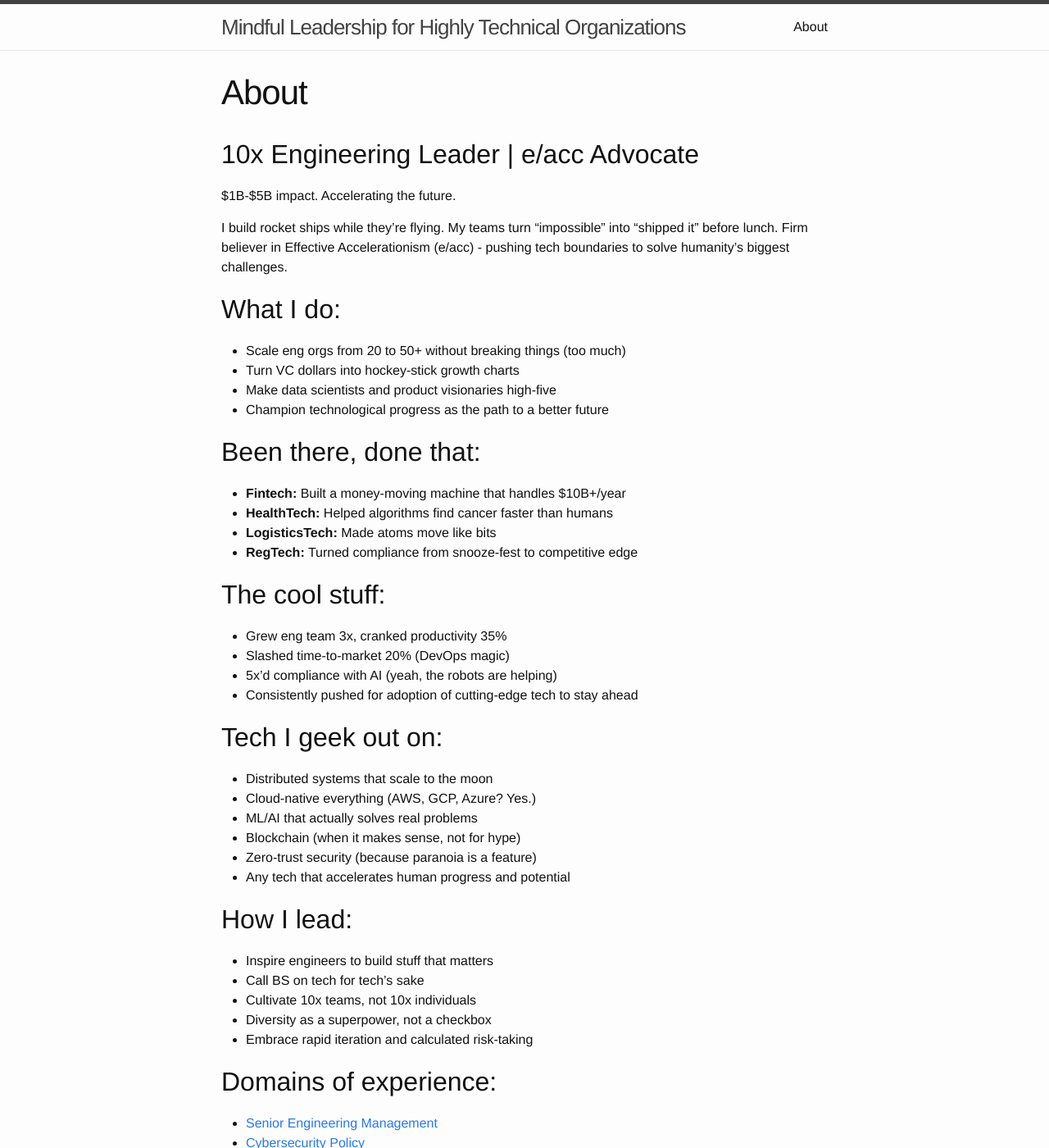
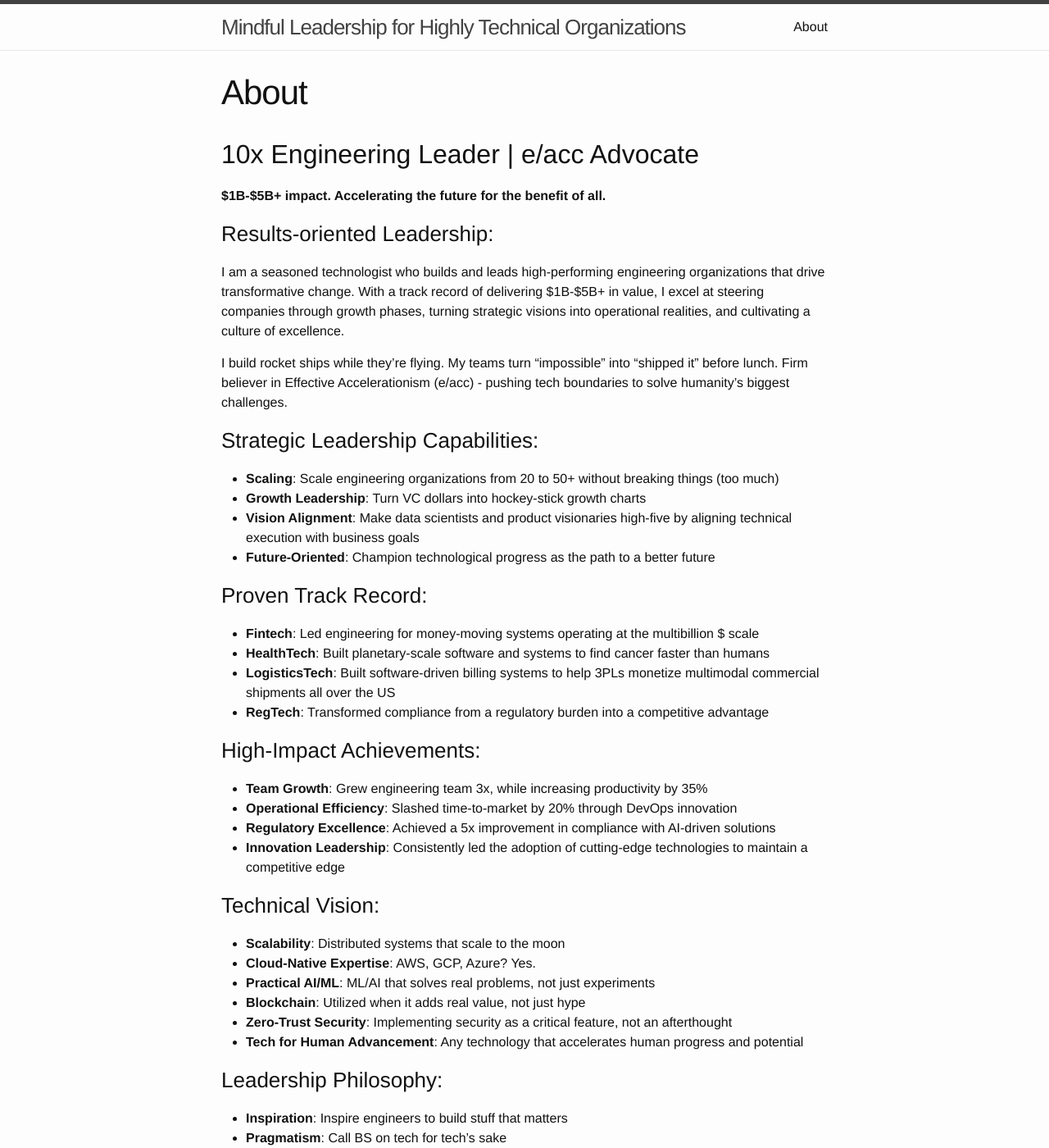
Before and after one commit to wyld3rbit/wyld3rbit.github.io, a Jekyll site: the page built from about.md, in a window 1280 px wide and 1400 px high. Shown: the whole window at 82% size. Built offline with Jekyll 4.4.1, drawn with Linux system fonts in a browser that asks for light colours; some of the changed text lies outside the part shown.

Commit message:
Update about.md

```diff
--- a/about.md
+++ b/about.md
@@ -7,49 +7,65 @@ permalink: /about/
 
 ## 10x Engineering Leader | e/acc Advocate
 
-$1B-$5B impact. Accelerating the future.
+**$1B-$5B+ impact. Accelerating the future for the benefit of all.**
+
+### Results-oriented Leadership:
+
+I am a seasoned technologist who builds and leads high-performing engineering organizations that drive transformative change. With a track record of delivering $1B-$5B+ in value, I excel at steering companies through growth phases, turning strategic visions into operational realities, and cultivating a culture of excellence.
 
 I build rocket ships while they're flying. My teams turn "impossible" into "shipped it" before lunch. Firm believer in Effective Accelerationism (e/acc) - pushing tech boundaries to solve humanity's biggest challenges.
 
-## What I do:
+### Strategic Leadership Capabilities:
 
-- Scale eng orgs from 20 to 50+ without breaking things (too much)
-- Turn VC dollars into hockey-stick growth charts
-- Make data scientists and product visionaries high-five
-- Champion technological progress as the path to a better future
+- **Scaling**: Scale engineering organizations from 20 to 50+ without breaking things (too much)
+- **Growth Leadership**: Turn VC dollars into hockey-stick growth charts
+- **Vision Alignment**: Make data scientists and product visionaries high-five by aligning technical execution with business goals
+- **Future-Oriented**: Champion technological progress as the path to a better future
 
-## Been there, done that:
+### Proven Track Record:
 
-- **Fintech:** Built a money-moving machine that handles $10B+/year
-- **HealthTech:** Helped algorithms find cancer faster than humans
-- **LogisticsTech:** Made atoms move like bits
-- **RegTech:** Turned compliance from snooze-fest to competitive edge
+- **Fintech**: Led engineering for money-moving systems operating at the multibillion $ scale
+- **HealthTech**: Built planetary-scale software and systems to find cancer faster than humans
+- **LogisticsTech**: Built software-driven billing systems to help 3PLs monetize multimodal commercial shipments all over the US
+- **RegTech**: Transformed compliance from a regulatory burden into a competitive advantage
 
-## The cool stuff:
+### High-Impact Achievements:
 
-- Grew eng team 3x, cranked productivity 35%
-- Slashed time-to-market 20% (DevOps magic)
-- 5x'd compliance with AI (yeah, the robots are helping)
-- Consistently pushed for adoption of cutting-edge tech to stay ahead
+- **Team Growth**: Grew engineering team 3x, while increasing productivity by 35%
+- **Operational Efficiency**: Slashed time-to-market by 20% through DevOps innovation
+- **Regulatory Excellence**: Achieved a 5x improvement in compliance with AI-driven solutions
+- **Innovation Leadership**: Consistently led the adoption of cutting-edge technologies to maintain a competitive edge
 
-## Tech I geek out on:
+### Technical Vision:
 
-- Distributed systems that scale to the moon
-- Cloud-native everything (AWS, GCP, Azure? Yes.)
-- ML/AI that actually solves real problems
-- Blockchain (when it makes sense, not for hype)
-- Zero-trust security (because paranoia is a feature)
-- Any tech that accelerates human progress and potential
+- **Scalability**: Distributed systems that scale to the moon
+- **Cloud-Native Expertise**: AWS, GCP, Azure? Yes.
+- **Practical AI/ML**: ML/AI that solves real problems, not just experiments
+- **Blockchain**: Utilized when it adds real value, not just hype
+- **Zero-Trust Security**: Implementing security as a critical feature, not an afterthought
+- **Tech for Human Advancement**: Any technology that accelerates human progress and potential
 
-## How I lead:
+### Leadership Philosophy:
 
-- Inspire engineers to build stuff that matters
-- Call BS on tech for tech's sake
-- Cultivate 10x teams, not 10x individuals
-- Diversity as a superpower, not a checkbox
-- Embrace rapid iteration and calculated risk-taking
+- **Inspiration**: Inspire engineers to build stuff that matters
+- **Pragmatism**: Call BS on tech for tech's sake
+- **Team Empowerment**: Cultivate 10x teams, not just 10x individuals
+- **Diversity as Strength**: Diversity as a superpower, not a checkbox
+- **Agile Leadership**: Embrace rapid iteration and calculated risk-taking
 
-## Domains of experience:
+### Areas of Expertise:
+
+- Senior Engineering Management
+- Cybersecurity Policy
+- Fintech
+- Bioinformatics
+- Autonomous Systems
+
+**Open to discussing executive leadership, organizational scaling, or turning complex ideas into impactful products.**
+
+_#10xEngineeringLeader #ScaleOrDie #TechRevolution #AIAllTheThings #eacc_
+
+### Domains of experience:
 
 - [Senior Engineering Management](https://www.platohq.com/@arka-pattanayak-60671430)
 - [Cybersecurity Policy](https://pe.gatech.edu/degrees/cybersecurity)
@@ -58,3 +74,5 @@ I build rocket ships while they're flying. My teams turn "impossible" into "ship
 - [Autonomous Systems](https://columbusstartupweek2016.sched.com/workmailap)
 
 #10xEngineeringLeader #ScaleOrDie #TechRevolution #AIAllTheThings #eacc
+
+\*\* This page was summarized by open-source LLMs using manually authored documents describing my professional track record in order to obfuscate non-public information.
```
